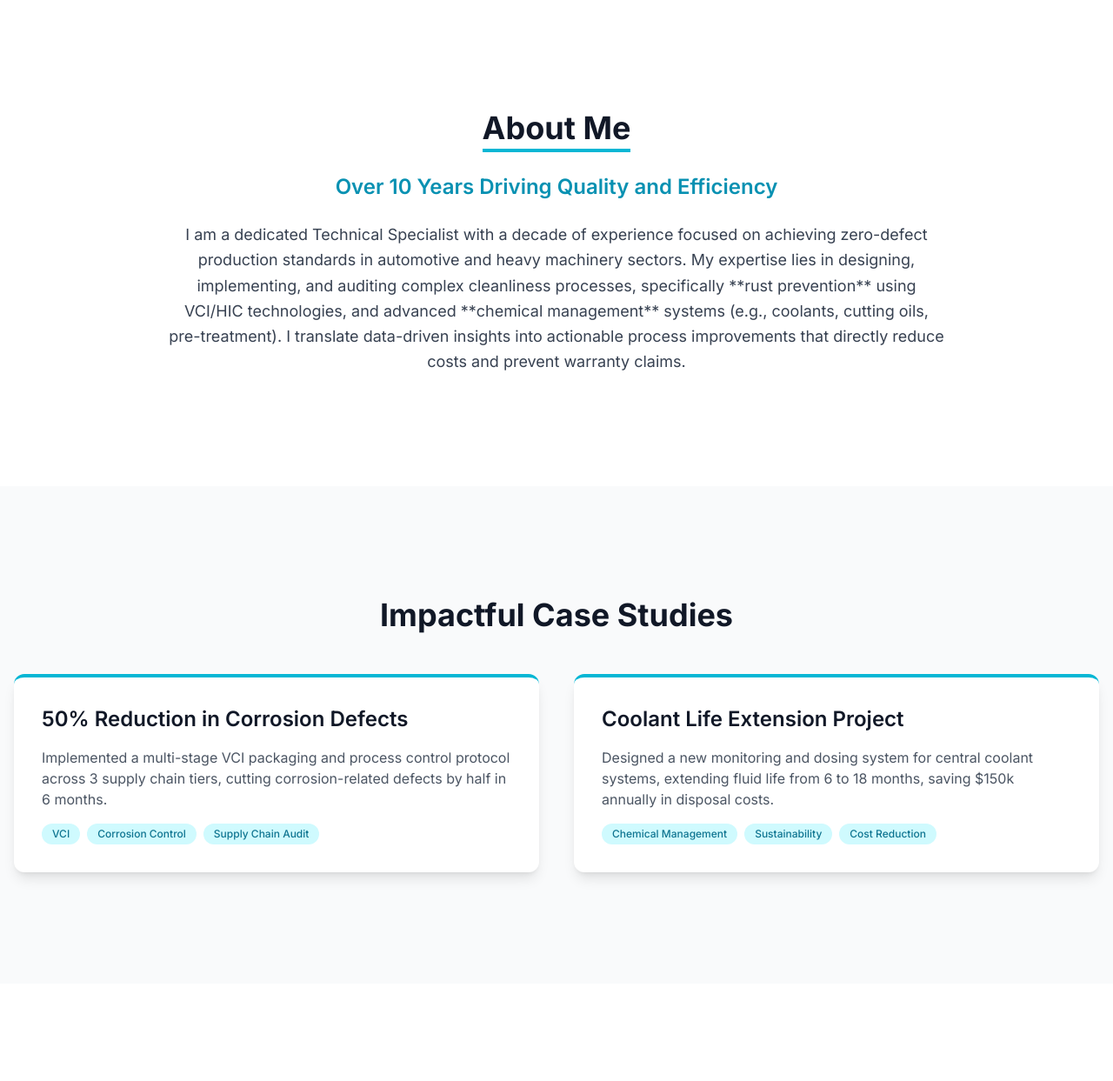
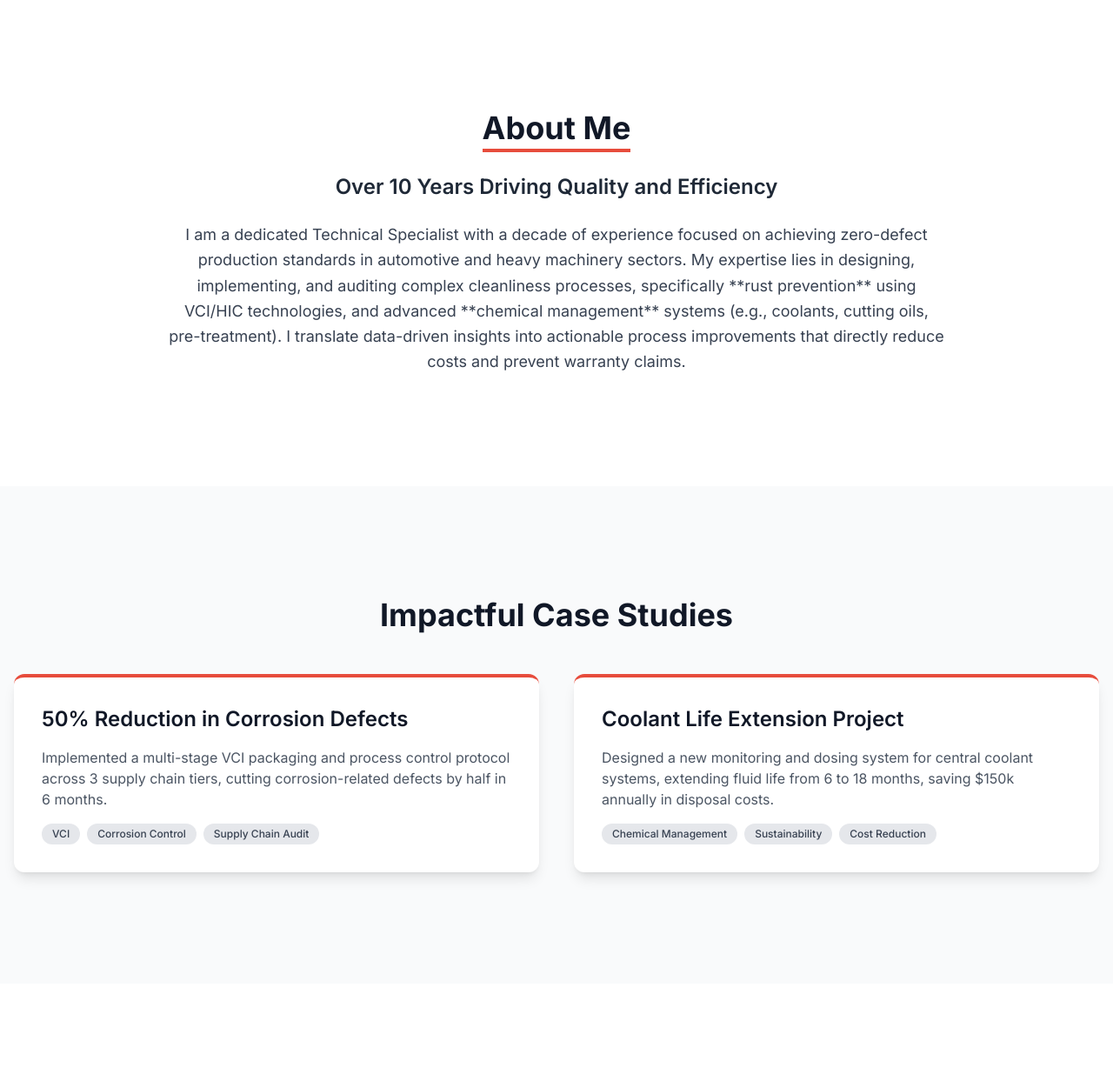
Before and after one commit to Ezhil1K/EK, a Flask app: page / in a window 1280 px wide. Shown: the part 857-2100 px from the top of the page at 87% size. Run offline with Flask 3, Linux system fonts and the light colour scheme; some libraries are stand-ins or nearby versions.

Commit message:
Update index.html

```diff
--- a/templates/index.html
+++ b/templates/index.html
@@ -6,11 +6,8 @@
 
 {% block content %}
 <div class="relative min-h-screen flex flex-col justify-center items-center overflow-hidden">
-    <!-- Hero Section (Video Background) -->
     <section id="hero" class="relative w-full min-h-screen bg-gray-900 flex items-center justify-center text-white p-4">
-        <!-- Video Background (using default YouTube embed URL) -->
         <div class="absolute inset-0 overflow-hidden opacity-30">
-            <!-- YouTube Video Embed (replace with a real non-music/non-copyrighted video for production) -->
             <iframe
                 src="https://www.youtube.com/embed/{{ data.hero.video_id | default('o8hP_t_7k_s') }}?controls=0&showinfo=0&rel=0&autoplay=1&loop=1&mute=1&playlist={{ data.hero.video_id | default('o8hP_t_7k_s') }}"
                 frameborder="0"
@@ -32,34 +29,33 @@
                 {{ data.hero.tagline | default('Expertise in industrial cleaning, corrosion control, and chemical management.') }}
             </p>
             <div class="mt-10">
-                <a href="#contact" class="inline-block px-8 py-3 bg-cyan-600 text-white text-lg font-semibold rounded-full shadow-lg hover:bg-cyan-700 transition duration-300 transform hover:scale-105">
+                <a href="#contact" class="inline-block px-8 py-3 bg-[#E74C3C] text-white text-lg font-semibold rounded-full shadow-lg hover:bg-[#C0392B] transition duration-300 transform hover:scale-105">
                     Contact for Collaboration
                 </a>
             </div>
         </div>
     </section>
 
-    <!-- About Section -->
     <section id="about" class="py-20 md:py-32 container mx-auto px-4">
         <div class="max-w-4xl mx-auto text-center animate-fadeInUp">
-            <h2 class="text-4xl font-bold mb-6 text-gray-900 border-b-4 border-cyan-500 inline-block pb-1">About Me</h2>
-            <h3 class="text-2xl text-cyan-600 font-semibold mb-6">{{ data.about.headline | default('Expertise in Process Control') }}</h3>
+            <h2 class="text-4xl font-bold mb-6 text-gray-900 border-b-4 border-[#E74C3C] inline-block pb-1">About Me</h2>
+            <h3 class="text-2xl text-gray-800 font-semibold mb-6">{{ data.about.headline | default('Expertise in Process Control') }}</h3>
             <p class="text-gray-700 text-lg leading-relaxed">{{ data.about.description | default('A dedicated technical specialist in manufacturing.') }}</p>
         </div>
     </section>
 
-    <!-- Case Studies Section -->
     <section id="casestudies" class="py-20 md:py-32 bg-gray-50 w-full">
         <div class="container mx-auto px-4 animate-fadeInUp">
             <h2 class="text-4xl font-bold mb-12 text-center text-gray-900">Impactful Case Studies</h2>
             <div class="grid md:grid-cols-2 gap-10">
                 {% for study in data.casestudies %}
-                <div class="bg-white p-8 rounded-xl shadow-lg border-t-4 border-cyan-500 hover:shadow-xl transition duration-300">
+                <div class="bg-white p-8 rounded-xl shadow-lg border-t-4 border-[#E74C3C] hover:shadow-xl transition duration-300 animate-fadeInUp"
+                     style="animation-delay: {{ loop.index0 * 0.15 }}s;">
                     <h3 class="text-2xl font-semibold text-gray-900 mb-4">{{ study.title }}</h3>
                     <p class="text-gray-600 mb-4">{{ study.summary }}</p>
                     <div class="flex flex-wrap gap-2">
                         {% for tag in study.tags %}
-                        <span class="text-xs font-medium bg-cyan-100 text-cyan-700 px-3 py-1 rounded-full">{{ tag }}</span>
+                        <span class="text-xs font-medium bg-gray-200 text-gray-700 px-3 py-1 rounded-full">{{ tag }}</span>
                         {% endfor %}
                     </div>
                 </div>
@@ -68,13 +64,13 @@
         </div>
     </section>
 
-    <!-- Skills Section -->
     <section id="skills" class="py-20 md:py-32 container mx-auto px-4">
         <div class="max-w-5xl mx-auto animate-fadeInUp">
             <h2 class="text-4xl font-bold mb-12 text-center text-gray-900">Core Competencies</h2>
             <div class="flex flex-wrap justify-center gap-4">
                 {% for skill in data.skills %}
-                <span class="px-5 py-3 bg-gray-100 text-gray-800 font-medium rounded-full shadow-md hover:bg-cyan-50 transition duration-200 transform hover:scale-105">
+                <span class="px-5 py-3 bg-gray-100 text-gray-800 font-medium rounded-full shadow-md hover:bg-[#FADBD8] transition duration-200 transform hover:scale-105 animate-fadeInUp"
+                      style="animation-delay: {{ loop.index0 * 0.1 }}s;">
                     {{ skill }}
                 </span>
                 {% endfor %}
@@ -82,14 +78,14 @@
         </div>
     </section>
 
-    <!-- Projects Section -->
     <section id="projects" class="py-20 md:py-32 bg-gray-900 w-full text-white">
         <div class="container mx-auto px-4 animate-fadeInUp">
             <h2 class="text-4xl font-bold mb-12 text-center text-white">Selected Projects</h2>
             <div class="space-y-10">
                 {% for project in data.projects %}
-                <div class="p-6 bg-gray-800 rounded-xl shadow-xl border-l-4 border-cyan-500">
-                    <h3 class="text-3xl font-semibold mb-2 text-cyan-400">{{ project.name }}</h3>
+                <div class="p-6 bg-gray-800 rounded-xl shadow-xl border-l-4 border-[#E74C3C] animate-fadeInUp"
+                     style="animation-delay: {{ loop.index0 * 0.2 }}s;">
+                    <h3 class="text-3xl font-semibold mb-2 text-white">{{ project.name }}</h3>
                     <p class="text-gray-300">{{ project.description }}</p>
                 </div>
                 {% endfor %}
@@ -97,7 +93,6 @@
         </div>
     </section>
 
-    <!-- Articles Section -->
     <section id="articles" class="py-20 md:py-32 container mx-auto px-4">
         <div class="max-w-4xl mx-auto animate-fadeInUp">
             <h2 class="text-4xl font-bold mb-12 text-center text-gray-900">Technical Articles</h2>
@@ -106,7 +101,7 @@
                 <div class="p-6 border border-gray-200 rounded-lg hover:shadow-lg transition duration-300">
                     <h3 class="text-2xl font-semibold text-gray-900 mb-2">{{ article.title }}</h3>
                     <p class="text-gray-600 mb-4">{{ article.summary }}</p>
-                    <a href="/article/{{ slug }}" class="text-cyan-600 font-medium hover:text-cyan-800 flex items-center">
+                    <a href="/article/{{ slug }}" class="text-[#E74C3C] font-medium hover:text-[#C0392B] flex items-center">
                         Read Full Article
                         <svg class="w-4 h-4 ml-2" fill="none" stroke="currentColor" viewBox="0 0 24 24" xmlns="http://www.w3.org/2000/svg"><path stroke-linecap="round" stroke-linejoin="round" stroke-width="2" d="M14 5l7 7m0 0l-7 7m7-7H3"></path></svg>
                     </a>
@@ -116,18 +111,17 @@
         </div>
     </section>
 
-    <!-- Contact Section -->
-    <section id="contact" class="py-20 md:py-32 bg-cyan-600 w-full text-white">
+    <section id="contact" class="py-20 md:py-32 bg-gray-900 w-full text-white">
         <div class="container mx-auto px-4 text-center animate-fadeInUp">
             <h2 class="text-4xl font-bold mb-6 text-white">Get In Touch</h2>
             <p class="text-xl mb-8 max-w-2xl mx-auto">
                 Ready to optimize your processes or discuss a corrosion challenge? Let's connect.
             </p>
             <div class="flex flex-col sm:flex-row justify-center space-y-4 sm:space-y-0 sm:space-x-8">
-                <a href="mailto:{{ data.email_address | default('contact@example.com') }}" class="inline-block px-6 py-3 bg-white text-cyan-600 font-semibold rounded-full shadow-lg hover:bg-gray-100 transition duration-300">
+                <a href="mailto:{{ data.email_address | default('contact@example.com') }}" class="inline-block px-6 py-3 bg-white text-[#E74C3C] font-semibold rounded-full shadow-lg hover:bg-gray-100 transition duration-300">
                     Email Me
                 </a>
-                <a href="{{ data.linkedin_url | default('#') }}" target="_blank" class="inline-block px-6 py-3 border-2 border-white text-white font-semibold rounded-full shadow-lg hover:bg-white hover:text-cyan-600 transition duration-300">
+                <a href="{{ data.linkedin_url | default('#') }}" target="_blank" class="inline-block px-6 py-3 border-2 border-white text-white font-semibold rounded-full shadow-lg hover:bg-white hover:text-[#E74C3C] transition duration-300">
                     Connect on LinkedIn
                 </a>
             </div>
```
